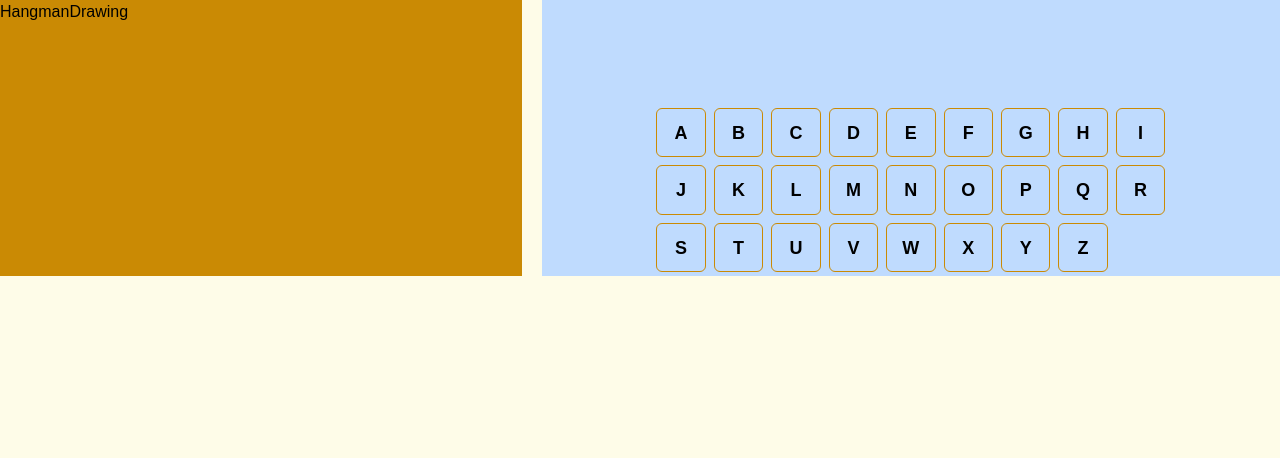
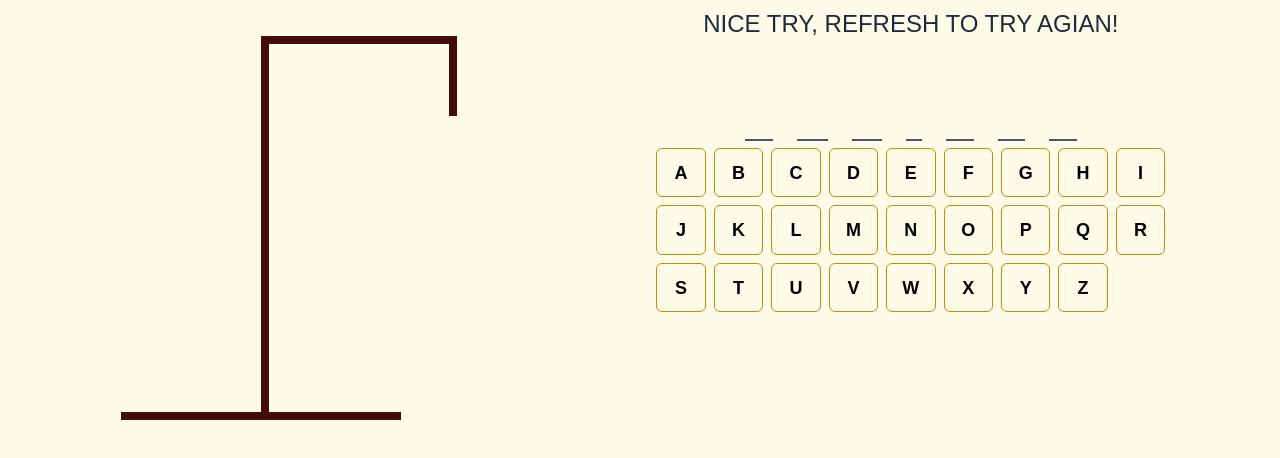
Before and after one commit to masoumehmohebbi/typescript-react-hangman, a React (Vite) app: page / in a window 1280 px wide. Shown: the top 458 px of the page. Built offline with nearby package versions, Linux system fonts and the light colour scheme; a web font is replaced by a local one.

Commit message:
Added HangmanDrawing CMP: App.tsx

```diff
--- a/src/App.tsx
+++ b/src/App.tsx
@@ -1,6 +1,6 @@
-import { useEffect, useState } from "react"
 import Keyboard from "./componenets/Keyboard"
 import word from "../data/wordList.json"
+import { useState } from "react";
 
 
 function App() {
@@ -8,21 +8,17 @@ function App() {
   const [wordToGuess, setWordToGeuss] = useState(word[Math.floor(Math.random()* word.length)])
   const [guessedLetters, setGuessedLetters] = useState<string[]>([])
 
-  useEffect(()=>{
-    // guessedLetters.map((k)=> console.log(k.key))
-
-
-  },[guessedLetters])
-
-
   return (
     <section className="grid grid-cols-12 gap-5 font-Gloria">
-    <div className="col-span-5 bg-yellow-600">
+    <div className="col-span-5">
     <HangmanDrawing/>
     </div>
-    <div className="flex flex-col col-span-7 bg-blue-200">
+    <div className="flex flex-col col-span-7">
       <HangmanWord wordToGuess={wordToGuess} guessedLetters={guessedLetters}/>
-      <Keyboard setGuessedLetters={setGuessedLetters}/>
+      <Keyboard
+        activeKey ={guessedLetters.filter((key)=>wordToGuess.includes(key))}
+        UnactiveKey ={guessedLetters.filter((key)=>!wordToGuess.includes(key))}
+        setGuessedLetters={setGuessedLetters}/>
     </div>
   </section>
   )
@@ -31,10 +27,17 @@ function App() {
 export default App
 
 function HangmanDrawing() {
-  return <div>HangmanDrawing</div>
+  return <section className="mt-9">
+    <div className="relative w-[280px] mx-auto h-96 flex justify-center items-center">
+      <div className="absolute bg-red-950 h-20 w-2 top-0 left-[calc(100%_+_3rem)]"></div>
+      <div className="absolute h-2 w-48 left-[140px] bg-red-950 top-0"></div>
+      <div className="h-full bg-red-950 w-2 absolute bottom-0 left-[140px]"></div>
+      <div className="w-full h-2 bg-red-950 absolute bottom-0"></div>
+    </div>
+  </section>
 }
 type HangmanWordProps = {
-  wordToGuss : string,
+  wordToGuess : string,
   guessedLetters: string[]
 }
 
@@ -45,16 +48,22 @@ function HangmanWord({wordToGuess,guessedLetters}: HangmanWordProps){
 
 
   return (
-    <div className="mx-auto my-8">
+<>
+<h1 className="uppercase text-center text-2xl text-slate-800 mt-2 mb-11">nice try, refresh to try agian!</h1>
+
+    <div className="mx-auto mt-6">
+
       {wordToGuess.split("").map((w, index) => (
-        <span
-          key={index}
-          className="border-b-2 border-slate-800 mx-2 font-bold text-4xl"
-        >
-          {guessedLetters.map((letter) => letter === w && w) }
+       <span key={index}  className="border-b-2 border-slate-600 mx-3 px-1">
+         <span className={`uppercase text-3xl font-black ${guessedLetters.includes(w) ? "visible" : "invisible"
+        }`} >
+          {w}
         </span>
+       </span>
+
       ))}
     </div>
+</>
   );
 
 }
```
